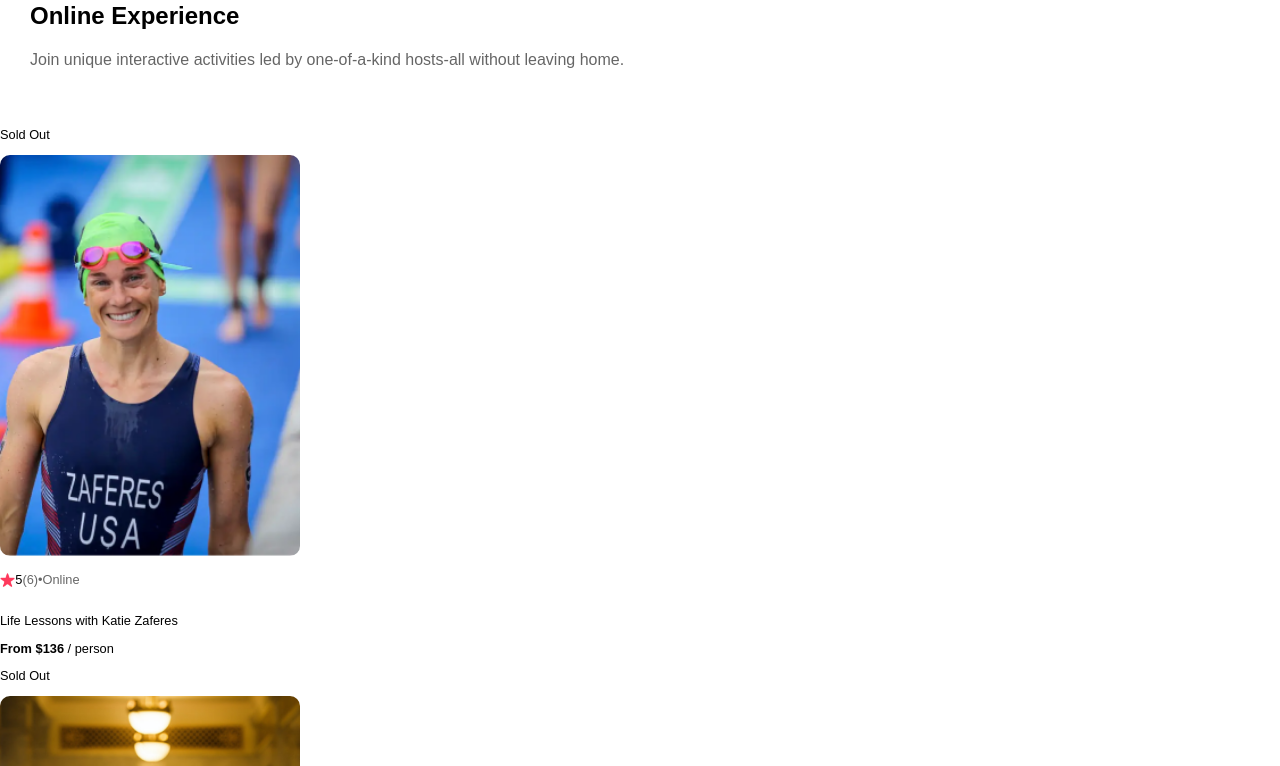
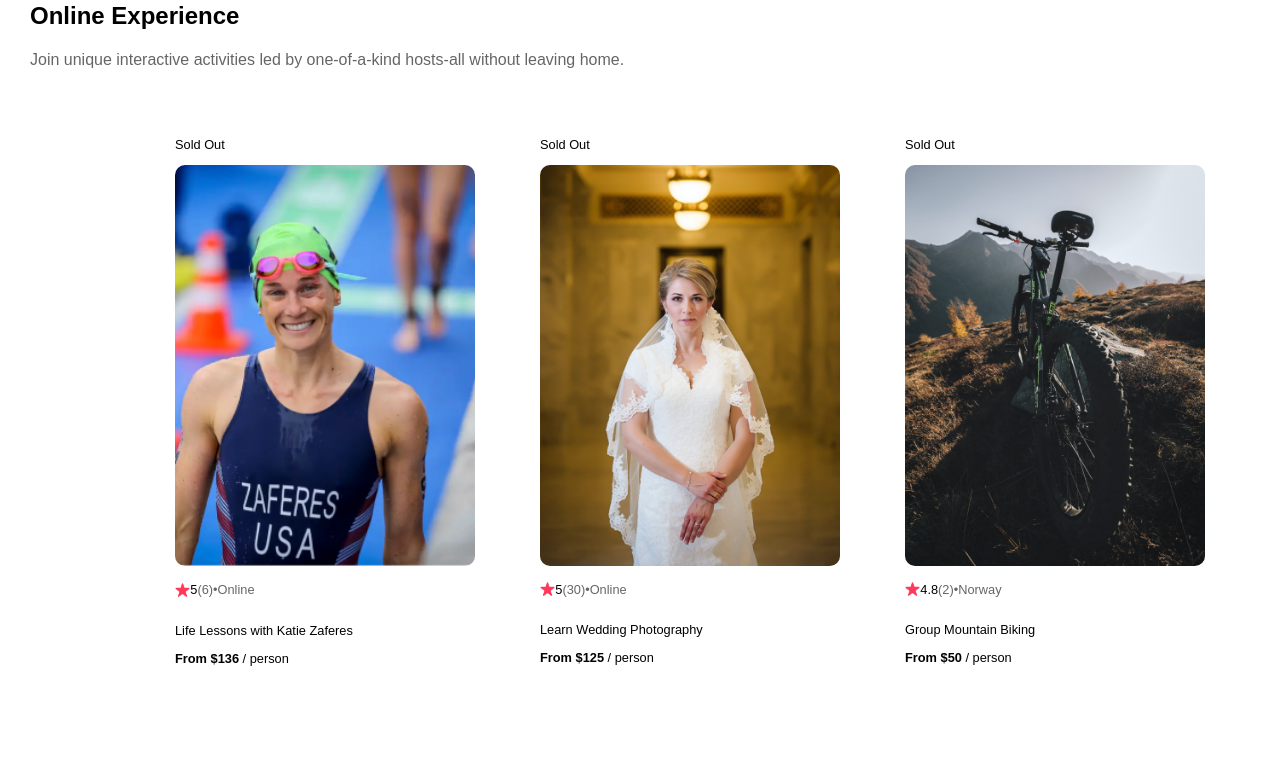
Before and after one commit to EddieLicaycay/Airbnb-Clone, a React (Create React App) app: page / in a window 1280 px wide. Shown: the part 880-1646 px from the top of the page. After the commit the page ends 1568 px from the top, so only its background shows below. Built offline with nearby package versions, Linux system fonts and the light colour scheme.

Commit message:
added a div as product container to style products and display horizontally

```diff
--- a/src/App.css
+++ b/src/App.css
@@ -33,6 +33,13 @@ nav {
   opacity: 0.6;
 }
 
+.product-container {
+  display: flex;
+  flex-wrap: wrap;
+  justify-content:space-evenly;
+  margin: 10px;
+}
+
 .first-card {
   width: 200px;
   font-size: 0.8em;
--- a/src/App.js
+++ b/src/App.js
@@ -27,7 +27,9 @@ function App() {
     <div className="App">
       <Navbar />
       <FrontPage />
+      <div className="product-container">
       {productCard}
+      </div>
     </div>
   );
 }
```
